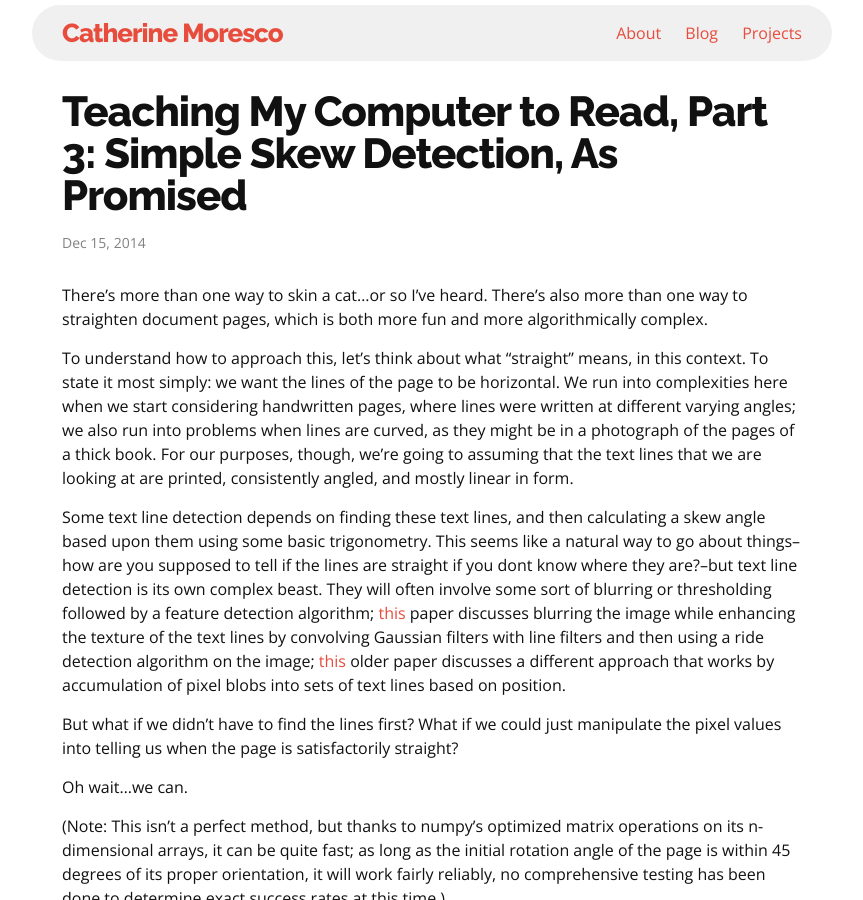
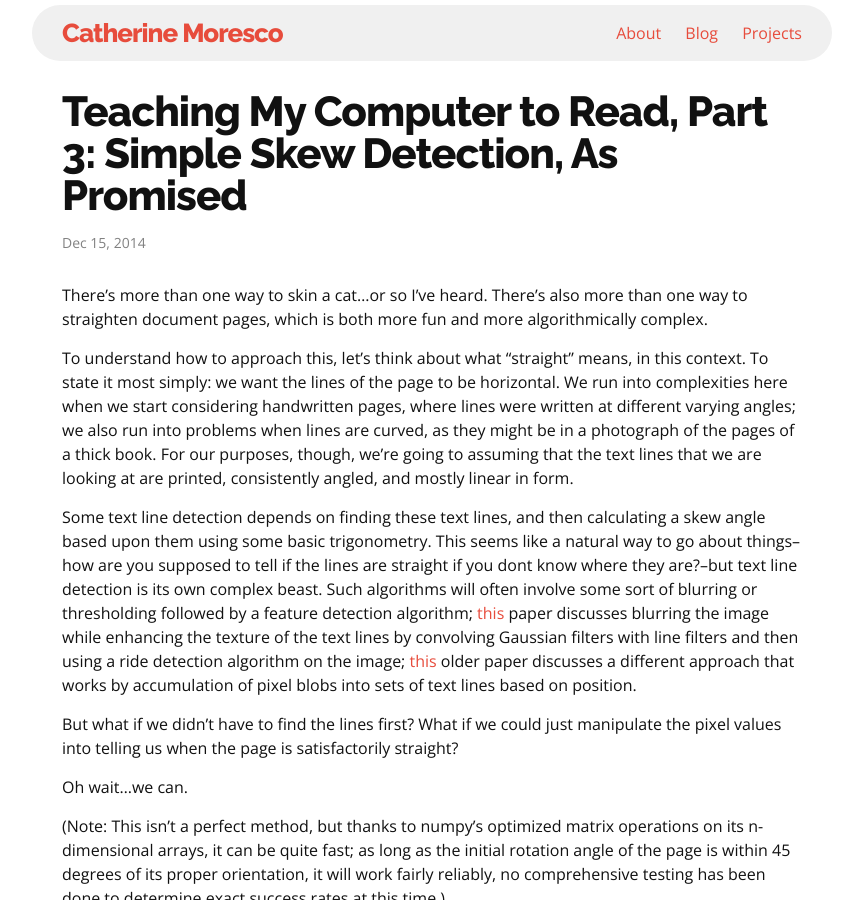
Before and after one commit to catherinemoresco/catherinemoresco.github.io, a Jekyll site: the page built from _posts/2014-12-15-teaching-my-computer-to-read-skew-detection.markdown, in a window 1280 px wide and 900 px high. Shown: the whole window, without its empty margins (208-1071 px from the left). Built offline with Jekyll 4.4.1, drawn with Linux system fonts in a browser that asks for light colours; some web fonts are replaced; Markdown is read by kramdown in place of the engine named in the settings.

Commit message:
blog post revision

```diff
--- a/_posts/2014-12-15-teaching-my-computer-to-read-skew-detection.markdown
+++ b/_posts/2014-12-15-teaching-my-computer-to-read-skew-detection.markdown
@@ -9,7 +9,7 @@ There's more than one way to skin a cat...or so I've heard. There's also more th
 
 To understand how to approach this, let's think about what "straight" means, in this context. To state it most simply: we want the lines of the page to be horizontal. We run into complexities here when we start considering handwritten pages, where lines were written at different varying angles; we also run into problems when lines are curved, as they might be in a photograph of the pages of a thick book. For our purposes, though, we're going to assuming that the text lines that we are looking at are printed, consistently angled, and mostly linear in form.
 
-Some text line detection depends on finding these text lines, and then calculating a skew angle based upon them using some basic trigonometry. This seems like a natural way to go about things--how are you supposed to tell if the lines are straight if you dont know where they are?--but text line detection is its own complex beast. They will often involve some sort of blurring or thresholding followed by a feature detection algorithm; [this](http://www.csse.uwa.edu.au/~shafait/papers/Bukhari-Line-Filters-Text-Line-Detection-ICDAR11.pdf) paper discusses blurring the image while enhancing the texture of the text lines by convolving Gaussian filters with line filters and then using a ride detection algorithm on the image; [this](http://www.hpl.hp.com/techreports/94/HPL-94-113.pdf) older paper discusses a different approach that works by accumulation of pixel blobs into sets of text lines based on position.
+Some text line detection depends on finding these text lines, and then calculating a skew angle based upon them using some basic trigonometry. This seems like a natural way to go about things--how are you supposed to tell if the lines are straight if you dont know where they are?--but text line detection is its own complex beast. Such algorithms will often involve some sort of blurring or thresholding followed by a feature detection algorithm; [this](http://www.csse.uwa.edu.au/~shafait/papers/Bukhari-Line-Filters-Text-Line-Detection-ICDAR11.pdf) paper discusses blurring the image while enhancing the texture of the text lines by convolving Gaussian filters with line filters and then using a ride detection algorithm on the image; [this](http://www.hpl.hp.com/techreports/94/HPL-94-113.pdf) older paper discusses a different approach that works by accumulation of pixel blobs into sets of text lines based on position.
 
 But what if we didn't have to find the lines first? What if we could just manipulate the pixel values into telling us when the page is satisfactorily straight?
 
```
